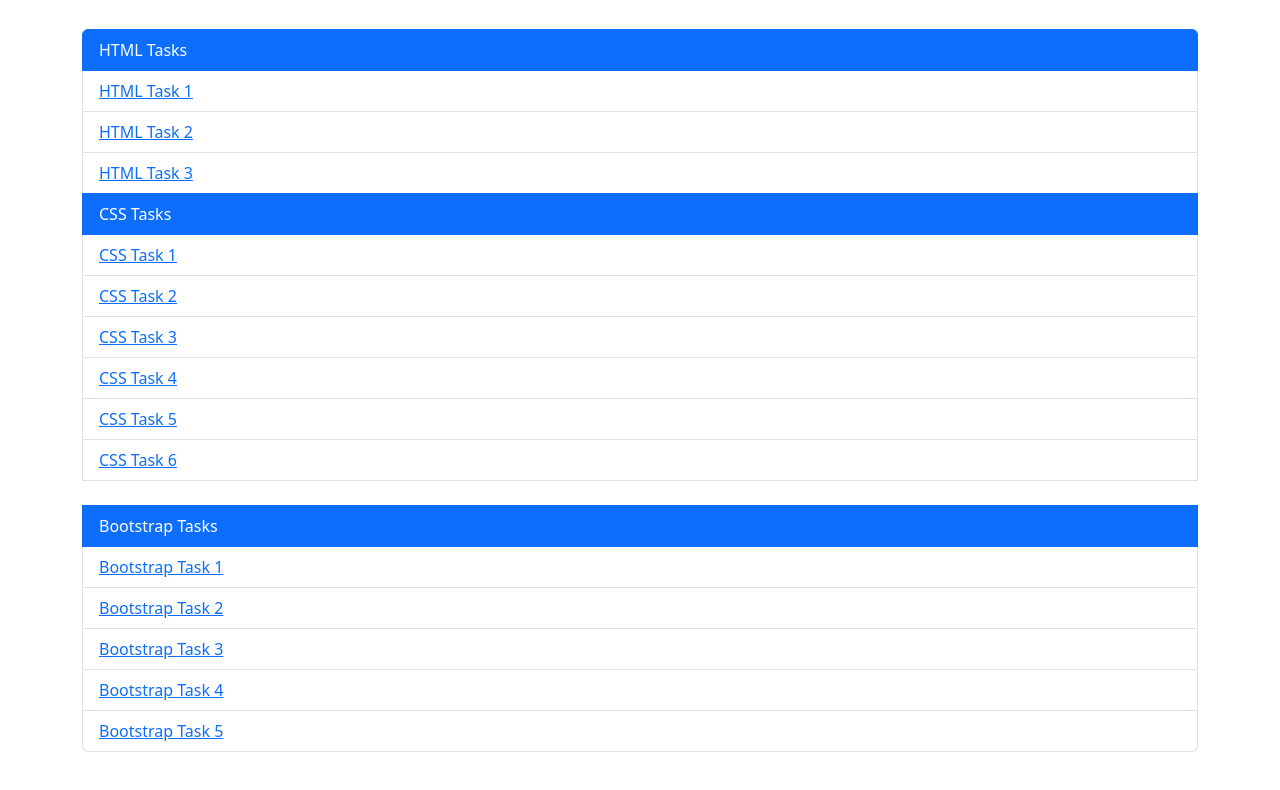
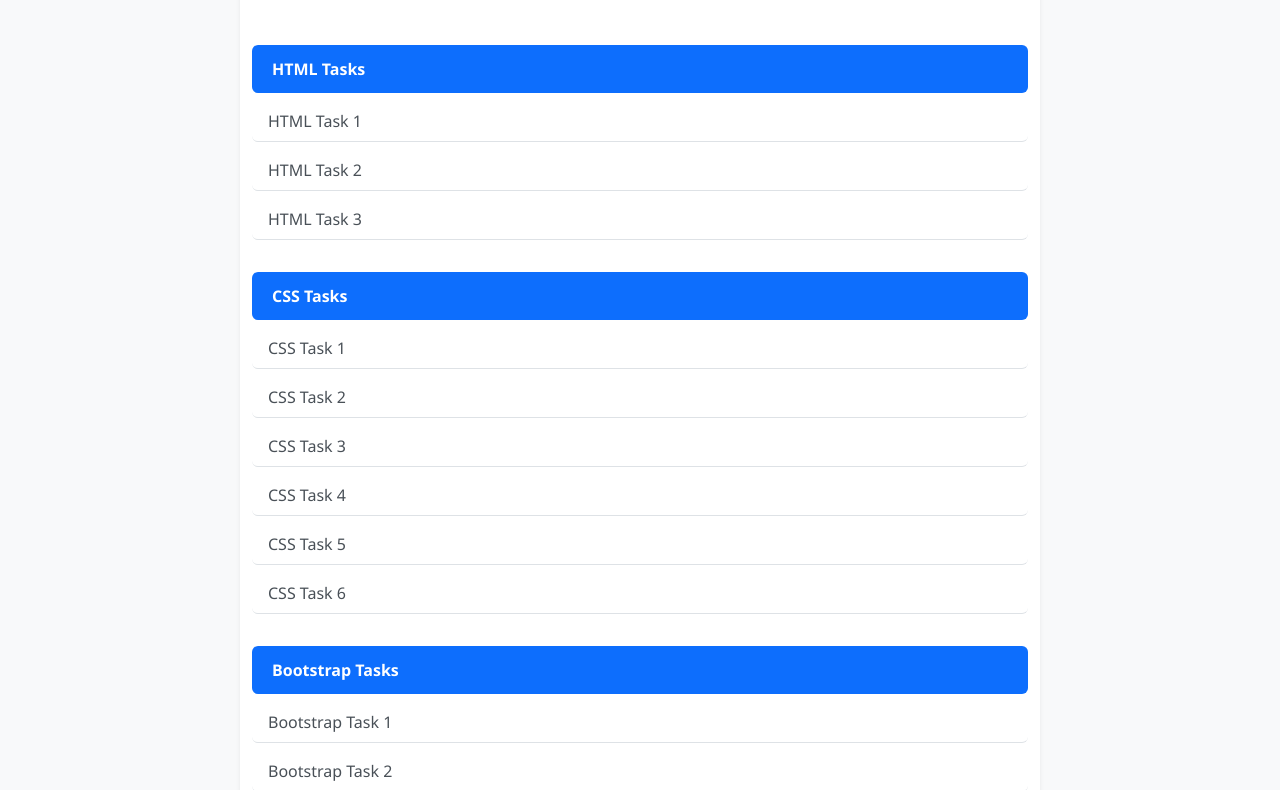
Before and after one commit to Thushar-011/Thushar-webdev-assignment, a plain HTML site: page index.html in a window 1280 px wide. Shown: the part 115-905 px from the top of the page. Drawn offline with nearby package versions, Linux system fonts and the light colour scheme.

Commit message:
UI changes1

```diff
--- a/index.html
+++ b/index.html
@@ -4,24 +4,68 @@
   <meta charset="UTF-8" />
   <meta name="viewport" content="width=device-width, initial-scale=1.0"/>
   <title>Web-dev Assignments WEEK1</title>
-  <link
-    href="https://cdn.jsdelivr.net/npm/bootstrap@5.3.2/dist/css/bootstrap.min.css"
-    rel="stylesheet"
-  >
+  <link href="https://cdn.jsdelivr.net/npm/bootstrap@5.3.2/dist/css/bootstrap.min.css" rel="stylesheet">
+  <style>
+    body {
+      background-color: #f8f9fa;
+      font-family: 'Segoe UI', Tahoma, Geneva, Verdana, sans-serif;
+    }
+
+    .container {
+      max-width: 800px;
+    }
+
+    h1 {
+      color: #343a40;
+      font-weight: 700;
+      text-align: center;
+      margin-bottom: 2rem;
+    }
+
+    .section-header {
+      background-color: #0d6efd;
+      color: white;
+      font-weight: 600;
+      border-radius: 0.375rem;
+      margin-top: 2rem;
+      padding: 0.75rem 1.25rem;
+    }
+
+    .list-group-item a {
+      text-decoration: none;
+      color: #495057;
+      transition: color 0.3s ease;
+    }
+
+    .list-group-item a:hover {
+      color: #0d6efd;
+    }
+
+    .list-group-item {
+      background-color: white;
+      border: 1px solid #dee2e6;
+      border-radius: 0.375rem;
+      margin-top: 0.5rem;
+    }
+
+    .list-group-item:first-child {
+      margin-top: 0;
+    }
+  </style>
 </head>
 <body>
-  <div class="container py-5">
-    <h1 class="mb-4">My Web-dev tasks</h1>
-    <ul class="list-group">
+  <div class="container py-5 shadow-sm bg-white rounded">
+    <h1>My Web-dev Tasks</h1>
+    <ul class="list-group list-group-flush">
 
-      <!-- HTML Task Links -->
-      <li class="list-group-item active mt-4">HTML Tasks</li>
+      <!-- HTML Tasks -->
+      <div class="section-header">HTML Tasks</div>
       <li class="list-group-item"><a href="Week1-Assignments/HTML/task1.html">HTML Task 1</a></li>
       <li class="list-group-item"><a href="Week1-Assignments/HTML/task2.html">HTML Task 2</a></li>
       <li class="list-group-item"><a href="Week1-Assignments/HTML/task3.html">HTML Task 3</a></li>
 
-      <!-- CSS Task Links -->
-      <li class="list-group-item active">CSS Tasks</li>
+      <!-- CSS Tasks -->
+      <div class="section-header">CSS Tasks</div>
       <li class="list-group-item"><a href="Week1-Assignments/CSS/task1.html">CSS Task 1</a></li>
       <li class="list-group-item"><a href="Week1-Assignments/CSS/task2.html">CSS Task 2</a></li>
       <li class="list-group-item"><a href="Week1-Assignments/CSS/task3.html">CSS Task 3</a></li>
@@ -29,8 +73,8 @@
       <li class="list-group-item"><a href="Week1-Assignments/CSS/task5.html">CSS Task 5</a></li>
       <li class="list-group-item"><a href="Week1-Assignments/CSS/task6.html">CSS Task 6</a></li>
 
-      <!-- Bootstrap Task Links -->
-      <li class="list-group-item active mt-4">Bootstrap Tasks</li>
+      <!-- Bootstrap Tasks -->
+      <div class="section-header">Bootstrap Tasks</div>
       <li class="list-group-item"><a href="Week1-Assignments/Bootstrap/task1.html">Bootstrap Task 1</a></li>
       <li class="list-group-item"><a href="Week1-Assignments/Bootstrap/task2.html">Bootstrap Task 2</a></li>
       <li class="list-group-item"><a href="Week1-Assignments/Bootstrap/task3.html">Bootstrap Task 3</a></li>
```
